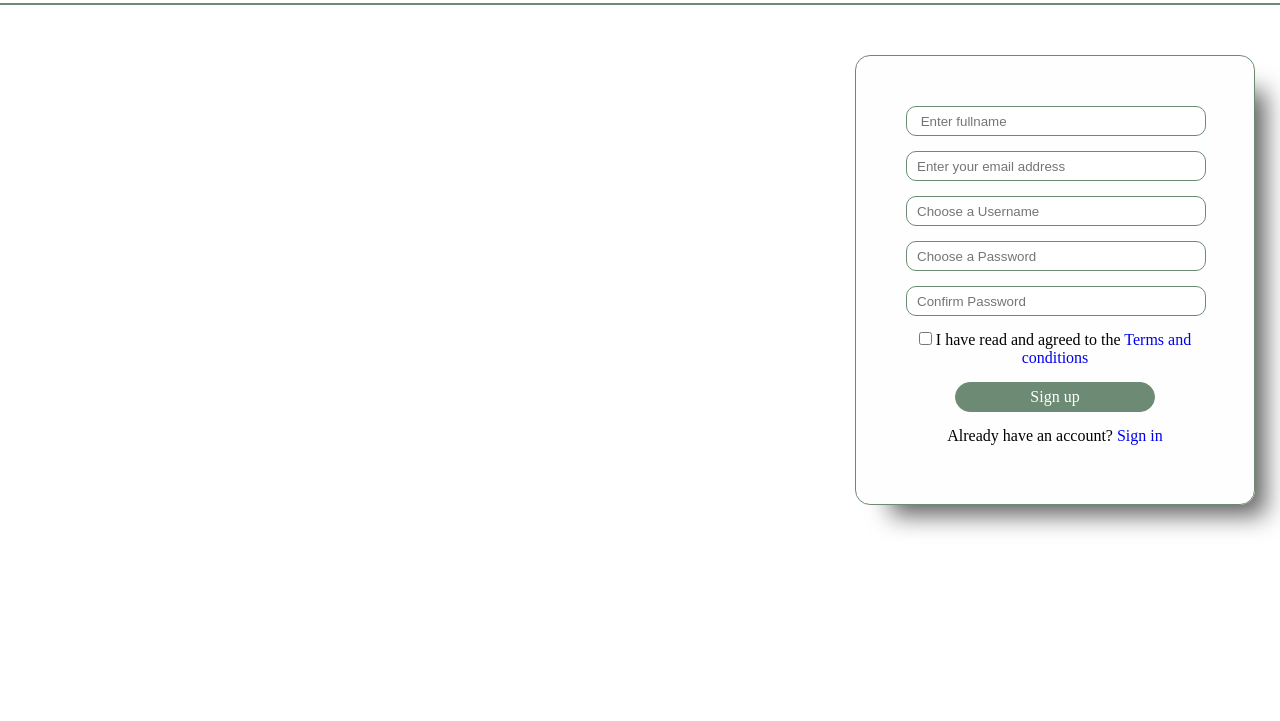
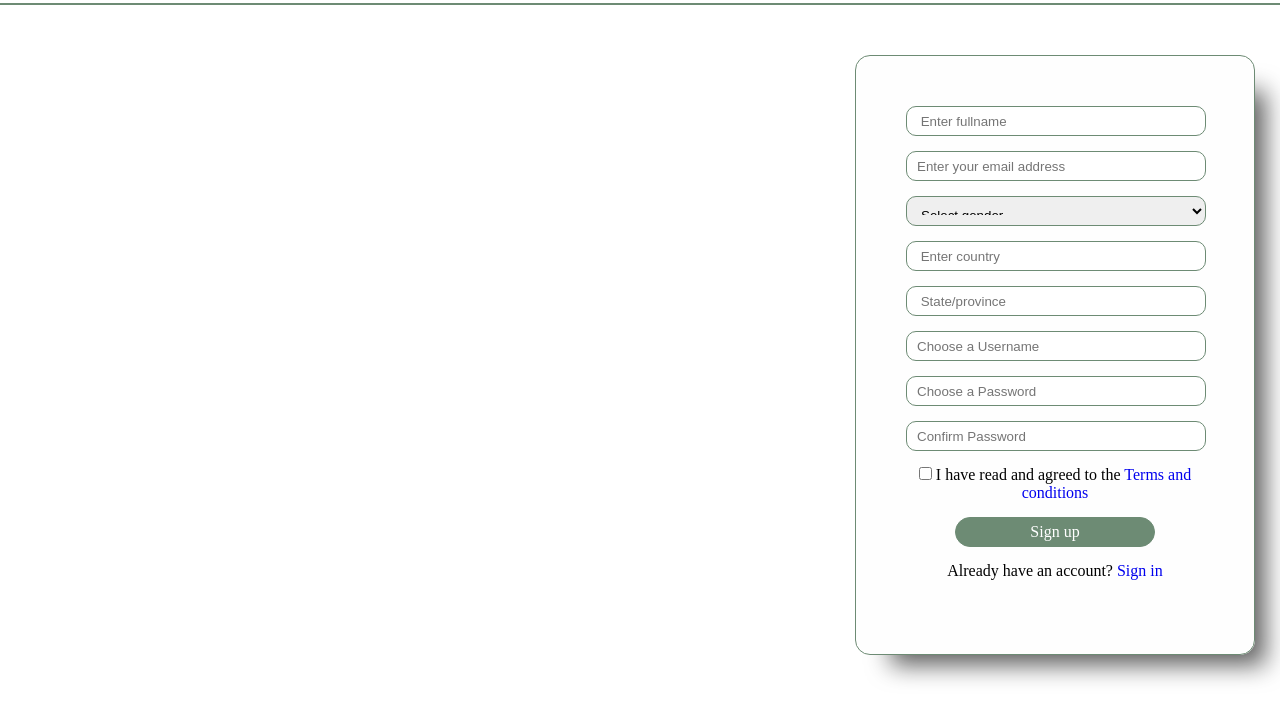
Before and after one commit to eedriz99/Zuri-multi-page-website-assignment, a plain HTML site: page register.html in a window 1280 px wide. Shown: the part 45-766 px from the top of the page. Drawn offline with Linux system fonts and the light colour scheme.

Commit message:
final commit prior to submission

```diff
--- a/register.css
+++ b/register.css
@@ -12,7 +12,7 @@ body {
 
 .container {
   width: 400px;
-  height: 450px;
+  height: 600px;
   border: 1px solid #6D8B74;
   border-radius: 15px;
   padding: 50px;
--- a/register.html
+++ b/register.html
@@ -27,6 +27,13 @@
     <div class="container">
       <input class="input" type="text" id="name" placeholder=" Enter fullname" required/> <br />
       <input class="input" type="email" id="email" placeholder="Enter your email address" required/> <br />
+      <select name="gender" id="gender" class="input" required>
+        <option value="" disabled selected hidden>Select gender</option>
+        <option value="male">Male</option>
+        <option value="female">Female</option>
+      </select>
+      <input class="input" type="text" id="country" placeholder=" Enter country" required/> <br />
+      <input class="input" type="text" id="state" placeholder=" State/province" required/> <br />
       <input class="input" type="text" id="username" placeholder="Choose a Username" required/> <br />
       <input class="input" type="password" name="password" id="password" placeholder="Choose a Password" required /><br />
       <input class="input" type="password" name="password" id="password" placeholder="Confirm Password" required />
@@ -35,7 +42,7 @@
       <div class="rm">
         <div>
 
-        <label for="remember-me">  <input class="check-box" type="checkbox" name="remember-me" id="remember-me" /> I have read and agreed to the <a class="forgotten-password" href="#">Terms and conditions</a></label>
+        <label for="remember-me">  <input class="check-box" type="checkbox" name="remember-me" id="remember-me" required/> I have read and agreed to the <a class="forgotten-password" href="#">Terms and conditions</a></label>
         </div> <br />
 
 
```
Also changed, not shown: images/eedriz.jpg (deleted).
